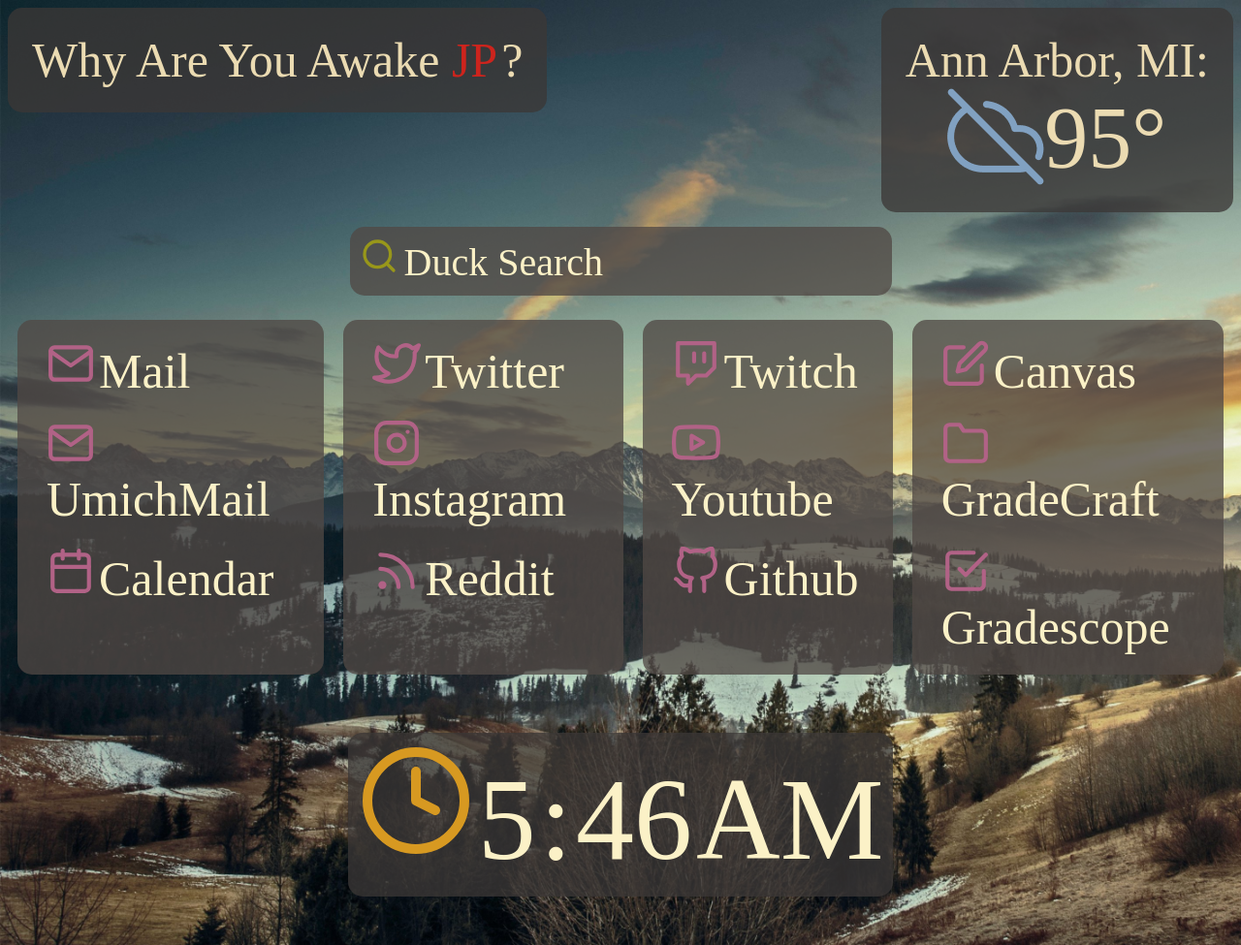
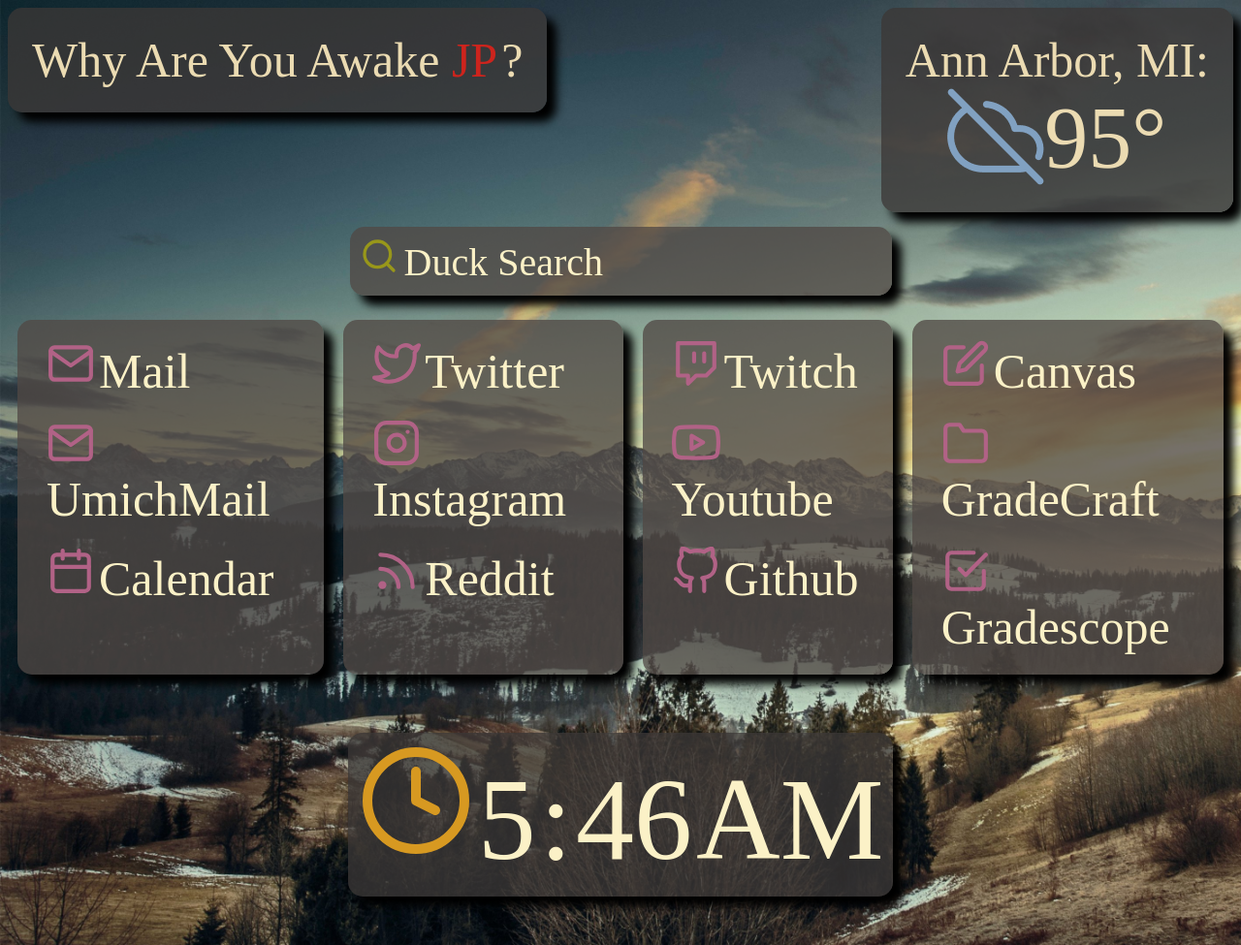
Before and after one commit to oneilljp/startpage, a plain HTML site: page index.html in a window 1280 px wide. Shown: the whole page at 97% size. Drawn offline with nearby package versions, Linux system fonts and the light colour scheme; no server answers.

Commit message:
Added Shadows

```diff
--- a/css/styles.css
+++ b/css/styles.css
@@ -48,6 +48,7 @@
   border-radius: 15px;
   background-color: var(--bg);
   position: absolute;
+  box-shadow: 10px 10px 10px;
 }
 
 .weather {
@@ -56,6 +57,7 @@
   padding: 25px;
   border-radius: 15px;
   background-color: var(--bg);
+  box-shadow: 10px 10px 10px;
 }
 
 .subweather {
@@ -93,6 +95,7 @@
   background-color: var(--bg2);
   border-radius: 15px;
   padding: 10px;
+  box-shadow: 10px 10px 10px;
 }
 
 .sicon {
@@ -120,6 +123,7 @@
   background-color: var(--bg2);
   border-radius: 15px;
   margin: 10px;
+  box-shadow: 10px 10px 10px;
 }
 
 .item {
@@ -165,6 +169,7 @@
   background-color: var(--bg);
   border-radius: 15px;
   padding: 10px;
+  box-shadow: 10px 10px 10px;
 }
 
 .cicon {
```
